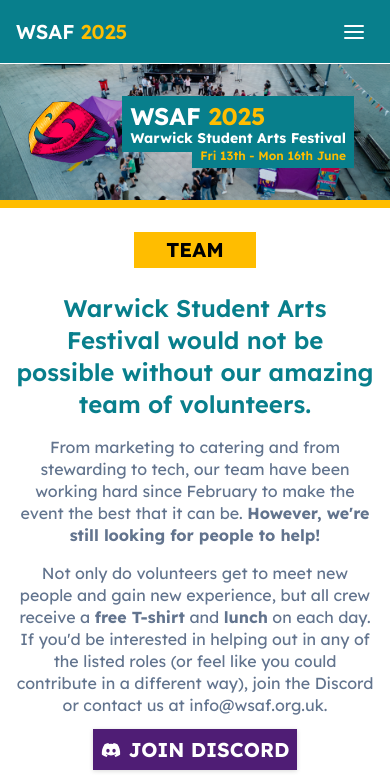
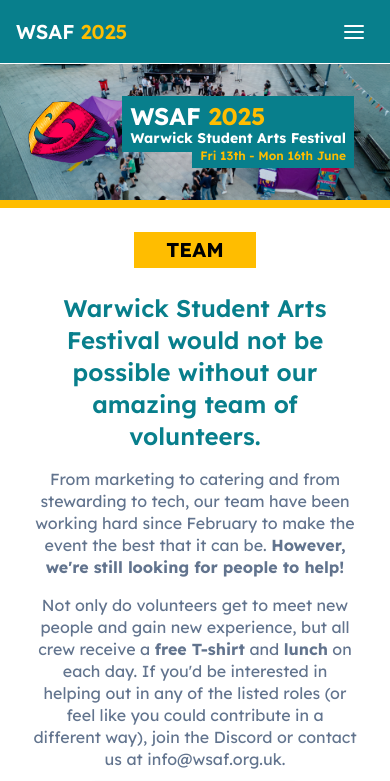
Before and after one commit to WarwickStudentArtsFestival/wsaf25-website, a Next.js app: page /crew in a window 390 px wide. Shown: the top 781 px of the page. Built offline with nearby package versions, Linux system fonts and the light colour scheme.

Commit message:
try fix mobile padding on crew and perform

```diff
--- a/src/app/crew/page.tsx
+++ b/src/app/crew/page.tsx
@@ -62,7 +62,7 @@ export default function Team() {
           <HighlightedHeading text="Team" />
         </div>
 
-        <div className="flex mt-4 flex-col md:flex-row justify-center items-center md:items-start max-w-6xl mx-auto px-4 gap-4">
+        <div className="flex mx-4 mt-4 flex-col md:flex-row justify-center items-center md:items-start max-w-6xl xl:mx-auto px-4 gap-4">
           <div className="md:text-right leading-snug">
             <h2 className="text-teal text-2xl font-semibold mb-4">
               Warwick Student Arts Festival would not be possible without our
@@ -219,7 +219,7 @@ export default function Team() {
         </div>
       </section> */}
 
-      <div className="max-w-7xl mx-auto mb-8">
+      <div className="max-w-7xl xl:mx-auto mb-8 mx-8">
         <HighlightedHeading text="FAQ" />
         <CrewFaq />
       </div>
--- a/src/app/perform/page.tsx
+++ b/src/app/perform/page.tsx
@@ -11,7 +11,7 @@ export default function Perform() {
       <h1 className="text-teal text-2xl font-semibold mb-2">
         Perform or Exhibit at WSAF
       </h1>
-      <div className="max-w-7xl mx-auto p-4">
+      <div className="max-w-7xl mx-8 xl:mx-auto p-4">
         <HighlightedHeading text="FAQ" />
         <SubmissionsFaq />
       </div>
```
